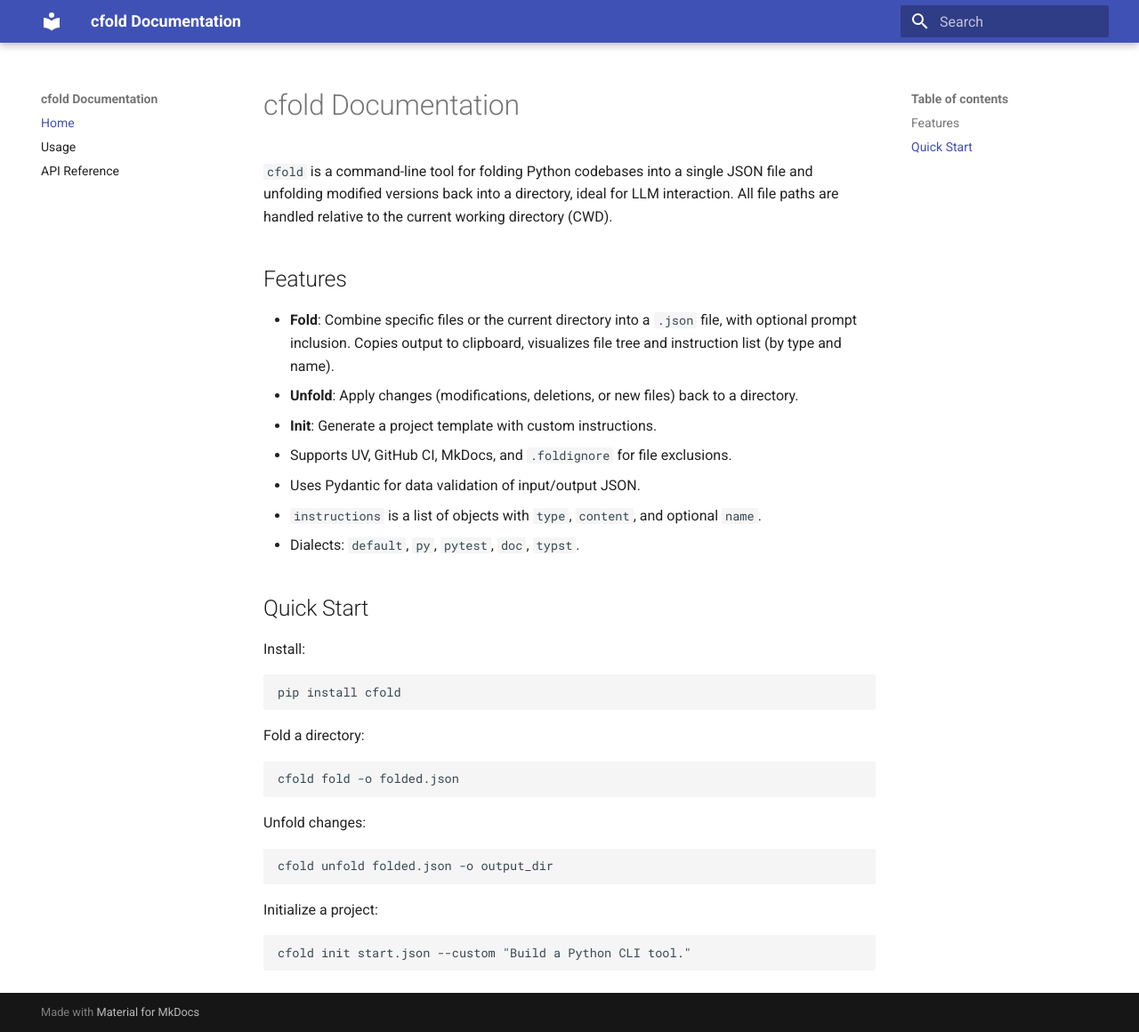
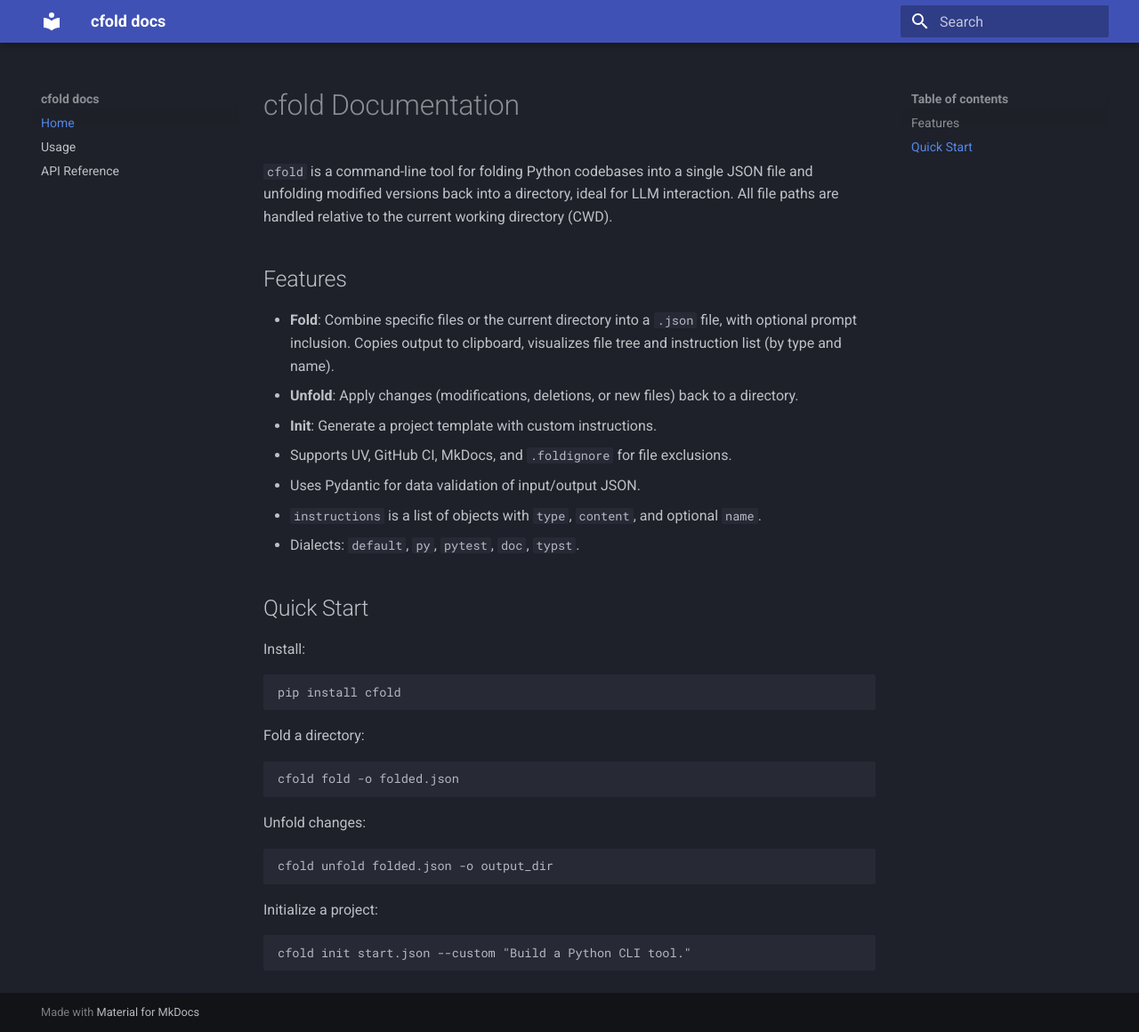
Before and after one commit to wr1/cfold, an MkDocs documentation site: the page built from docs/index.md, in a window 1280 px wide and 1160 px high. Shown: the whole window at 89% size. Built offline with MkDocs 1.6.1 and Material for MkDocs 9.7.7, drawn with Linux system fonts in a browser that asks for light colours.

Commit message:
update docs theme

```diff
--- a/mkdocs.yml
+++ b/mkdocs.yml
@@ -1,6 +1,11 @@
-site_name: cfold Documentation
+site_name: cfold docs
 theme:
   name: material
+  palette:
+    scheme: slate
+  fonts:
+    text: "Ubuntu"
+    code: "Ubuntu Mono"
 nav:
   - Home: index.md
   - Usage: usage.md
```
